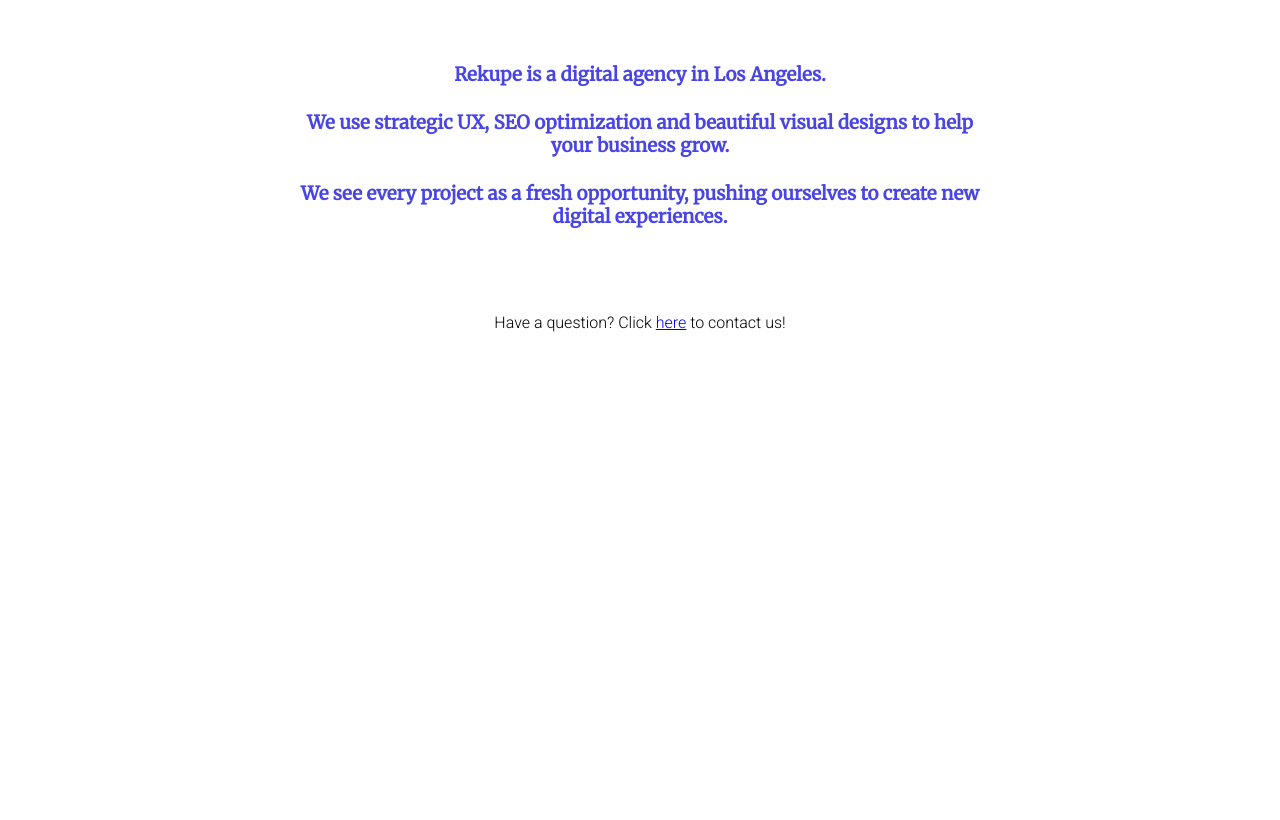
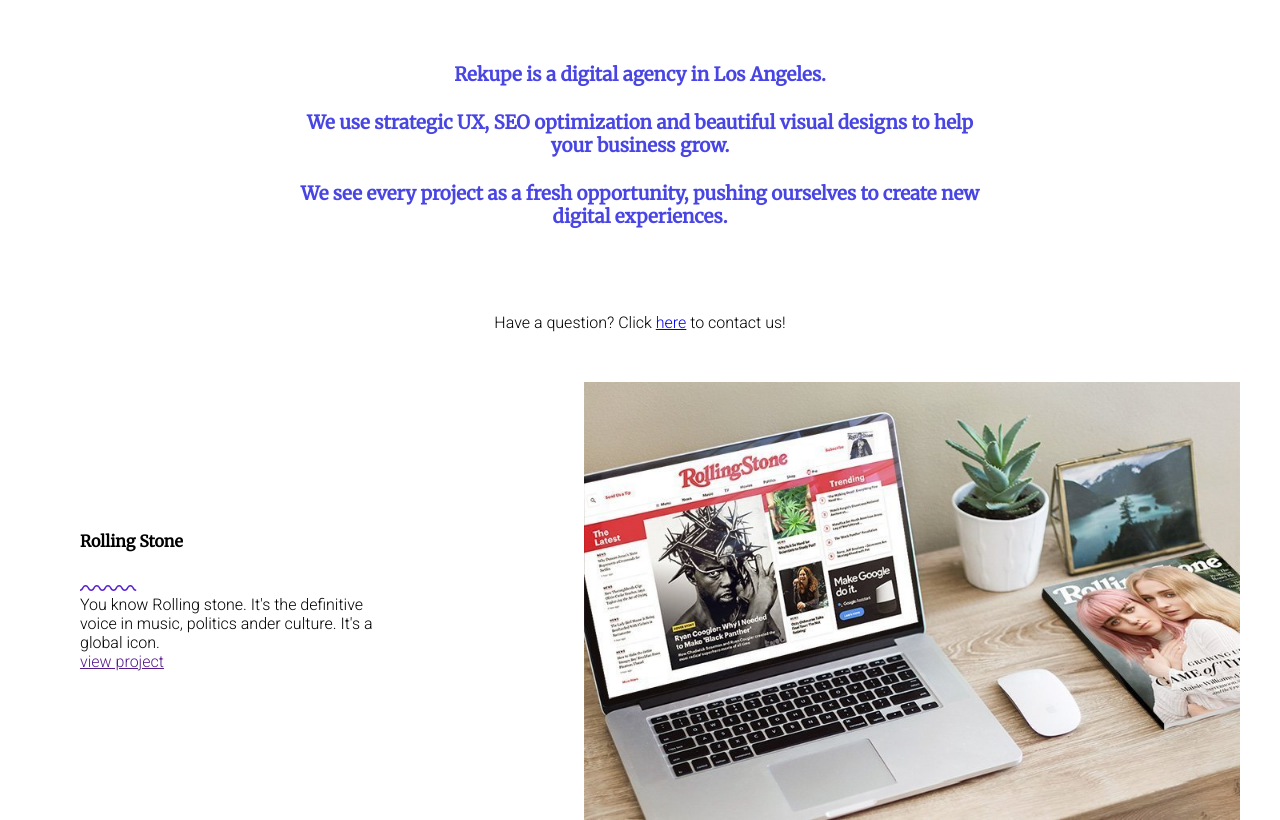
Before and after one commit to Kaspervdlaan/Opdracht-3, a plain HTML site: page index.html in a window 1280 px wide. Shown: the part 541-1361 px from the top of the page. Before the commit the page ends 923 px from the top, so only its background shows below. Drawn offline with Linux system fonts and the light colour scheme.

Commit message:
content section toegevoegd

```diff
--- a/index.html
+++ b/index.html
@@ -54,5 +54,24 @@
         </div>
     </section>
 
+    <section class="outer-container">
+        <div class="inner-container2">
+            <article class="content-main">
+                <div class="text-container">
+                    <h4>Rolling Stone</h4>
+                    <img src="assets/squiggle_line.svg" alt="squiggle">
+                    <p>You know Rolling stone. It's the definitive voice in music, politics ander culture. It's a global icon.</p>
+                    <a href="">view project</a>
+                </div>
+
+                <div class="image-container">
+                    <img class="main-images" src="assets/work-image-01.jpeg" alt="laptop">
+                </div>
+            </article>
+
+
+        </div>
+    </section>
+
 </body>
 </html>
--- a/styles.css
+++ b/styles.css
@@ -95,7 +95,7 @@ header {
     background-color: #4845E4;
 }
 
-header h1,h4  {
+header h1, header h4  {
     color: white;
 }
 
@@ -147,4 +147,43 @@ li {
     padding: 50px;
 }
 
+/* --------------- 4.3 Main content ------------------- */
+
+.inner-container2 {
+    flex-basis: 1200px;
+    flex-grow: 0;
+    flex-shrink: 1;
+    margin: 0 20px;
+    display: flex;
+    flex-direction: column;
+    align-items: center;
+    justify-content: center;
+}
+
+.content-main {
+    display: flex;
+    flex-direction: row;
+}
+
+.text-container {
+    flex-basis: 300px;
+    flex-grow: 0;
+    flex-shrink: 0;
+    padding: 40px;
+    align-self: center;
+}
+
+.image-container {
+    display: flex;
+    flex-grow: 1;
+    flex-shrink: 0;
+    justify-content: flex-end;
+}
+
+.main-images{
+    width:80%;
+}
+
+
+
 /* ------------------------------- 5. Media Queries -------------------------------- */
```
Also changed, not shown: assets/work-image-01.jpeg (added), assets/work-image-02.jpeg (added), assets/work-image-03.jpeg (added).
